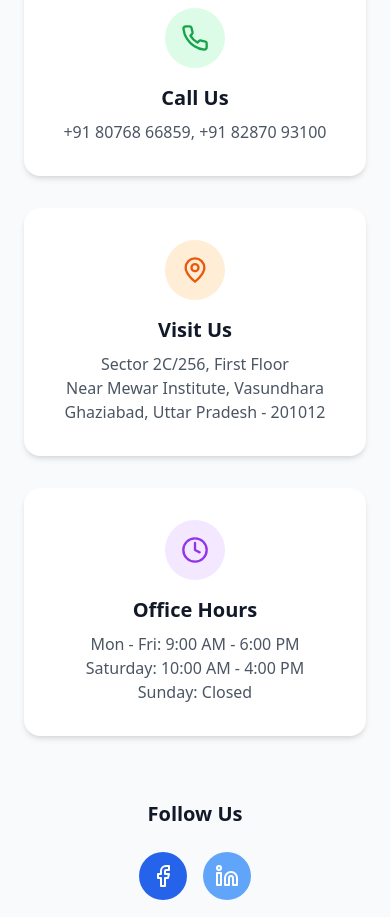
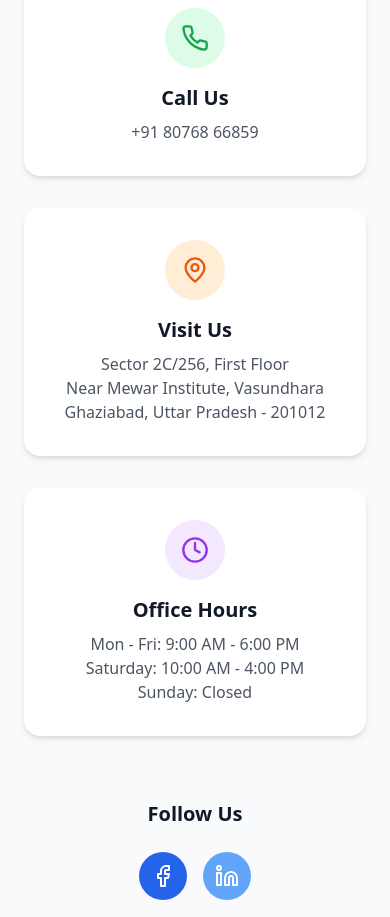
Before and after one commit to DikshaDhasmana/shikshaseshikhartak, a React (Vite) app: page /contact in a window 390 px wide. Shown: the part 1000-1917 px from the top of the page. Built offline with nearby package versions, Linux system fonts and the light colour scheme.

Commit message:
Remove one phone number from Contact page

```diff
--- a/src/pages/Contact.tsx
+++ b/src/pages/Contact.tsx
@@ -54,7 +54,7 @@ const Contact: React.FC = () => {
                 <Phone className="h-7 w-7 text-green-600" />
               </div>
               <h3 className="text-xl font-semibold text-gray-900 mb-2">Call Us</h3>
-              <p className="text-gray-600">+91 80768 66859, +91 82870 93100</p>
+              <p className="text-gray-600">+91 80768 66859</p>
             </div>
 
             {/* Address */}
```
